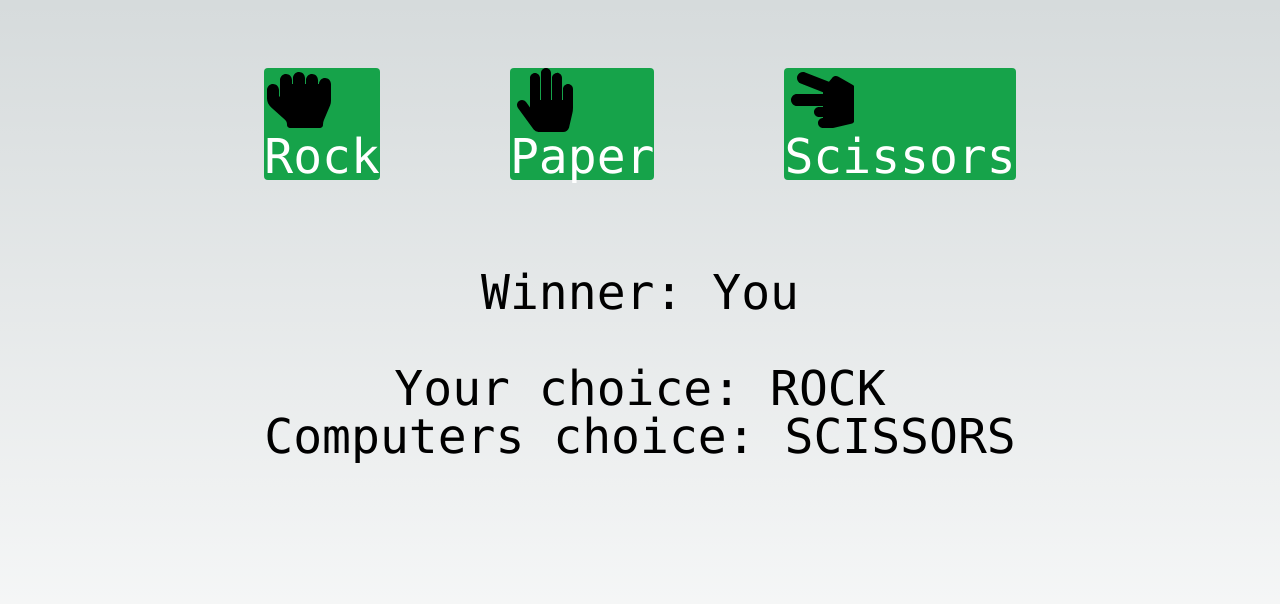
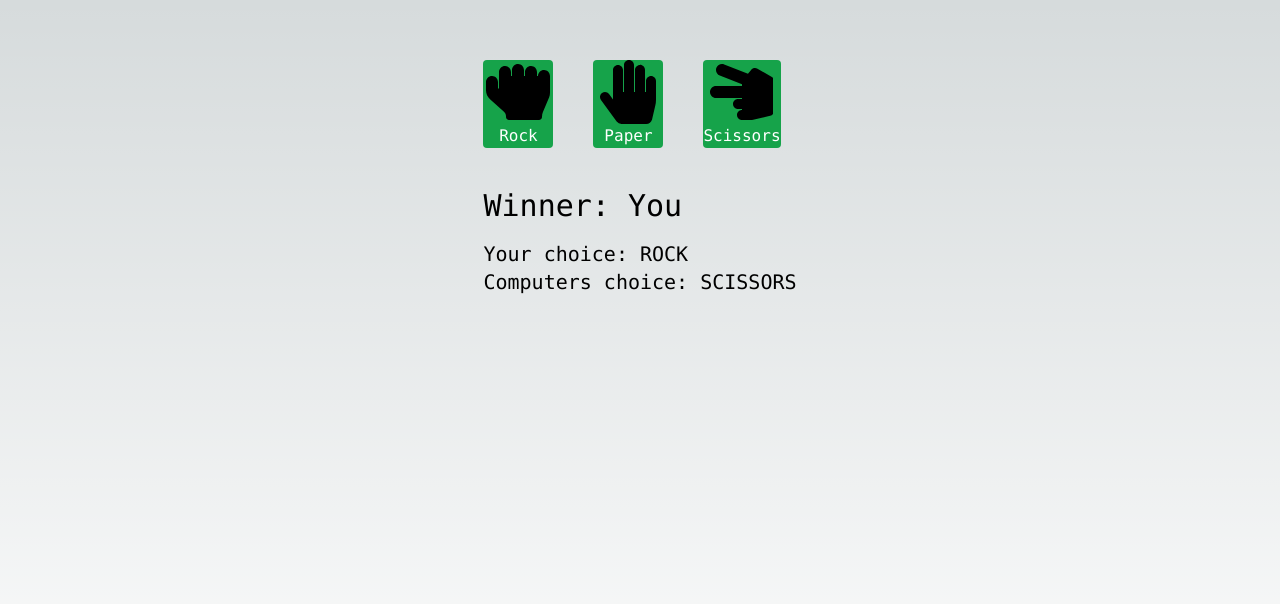
Before and after one commit to MikAoJk/rock-paper-scissors, a Next.js app: page / in a window 1280 px wide. Both pictures are taken after a click on the button "Rock". Shown: the top 604 px of the page. Built offline with nearby package versions, Linux system fonts and the light colour scheme.

Commit message:
Fixing view

```diff
--- a/src/app/page.tsx
+++ b/src/app/page.tsx
@@ -3,8 +3,10 @@ import Game from "@/components/Game";
 
 export default function Home() {
     return (
-        <main className="flex min-h-screen flex-col items-center justify-between md:p-12 font-mono">
+        <main className="flex min-h-screen items-center flex-col md:p-10 justify-between font-mono">
+            <div className="items-center justify-between font-mono text-sm flex">
                 <Game/>
+            </div>
         </main>
-)
+    )
 }
--- a/src/components/Game.tsx
+++ b/src/components/Game.tsx
@@ -55,9 +55,9 @@ export const Game = () => {
 
 
     return (
-        <div>
-            <div className="z-5 items-center justify-between font-mono text-sm md:text-5xl flex">
-                <button className="className=text-base bg-green-600 text-white rounded cursor-pointer m-5"
+        <div className="z-5 items-center justify-between font-mono text-sm md:text-5xl">
+            <div>
+                <button className="text-base bg-green-600 text-white rounded cursor-pointer m-5"
                         onClick={() => decision("ROCK")}>
                     <svg xmlns="http://www.w3.org/2000/svg" height="64" width="70"
                          viewBox="0 0 512 512">
@@ -66,7 +66,7 @@ export const Game = () => {
                     </svg>
                     Rock
                 </button>
-                <button className="className=text-base bg-green-600 text-white rounded cursor-pointer m-5"
+                <button className="text-base bg-green-600 text-white rounded cursor-pointer m-5"
                         onClick={() => decision("PAPER")}>
                     <svg xmlns="http://www.w3.org/2000/svg" height="64" width="70"
                          viewBox="0 0 448 512">
@@ -75,7 +75,7 @@ export const Game = () => {
                     </svg>
                     Paper
                 </button>
-                <button className="className=text-base bg-green-600 text-white rounded cursor-pointer m-5"
+                <button className="text-base bg-green-600 text-white rounded cursor-pointer m-5"
                         onClick={() => decision("SCISSORS")}>
                     <svg xmlns="http://www.w3.org/2000/svg" height="64" width="70"
                          viewBox="0 0 448 512">
@@ -85,9 +85,7 @@ export const Game = () => {
                     Scissors
                 </button>
             </div>
-            <div>
-                {gamePlay.playerVal && GameResult(gamePlay)}
-            </div>
+            {gamePlay.playerVal && GameResult(gamePlay)}
         </div>
     );
 }
--- a/src/components/GameResult.tsx
+++ b/src/components/GameResult.tsx
@@ -4,10 +4,12 @@ import {GamePlay} from "@/components/Game";
 const GameResult = (gamePlay: GamePlay) => {
 
     return (
-        <div className="md:inline-block m-2 flex flex-col text-center md:m-5 md:text-5xl">
-            <p className="m-12">Winner: {gamePlay.winner}</p>
-            <p>Your choice: {gamePlay.playerVal}</p>
-            <p>Computers choice: {gamePlay.computerVal}</p>
+        <div className="m-2 md:m-5 md:text-xl">
+            <p className="text-3xl">Winner: {gamePlay.winner}</p>
+            <div className="mt-4">
+                <p>Your choice: {gamePlay.playerVal}</p>
+                <p>Computers choice: {gamePlay.computerVal}</p>
+            </div>
         </div>
     )
 
```
